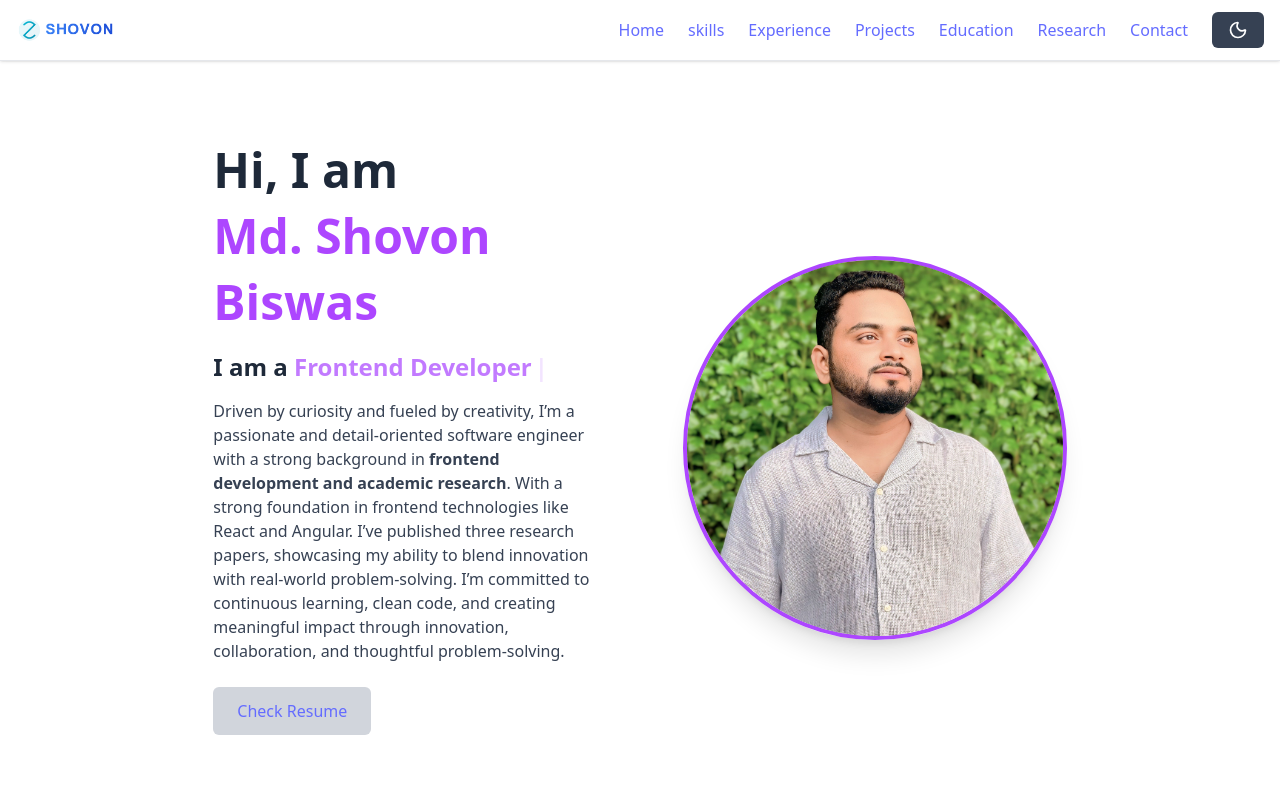
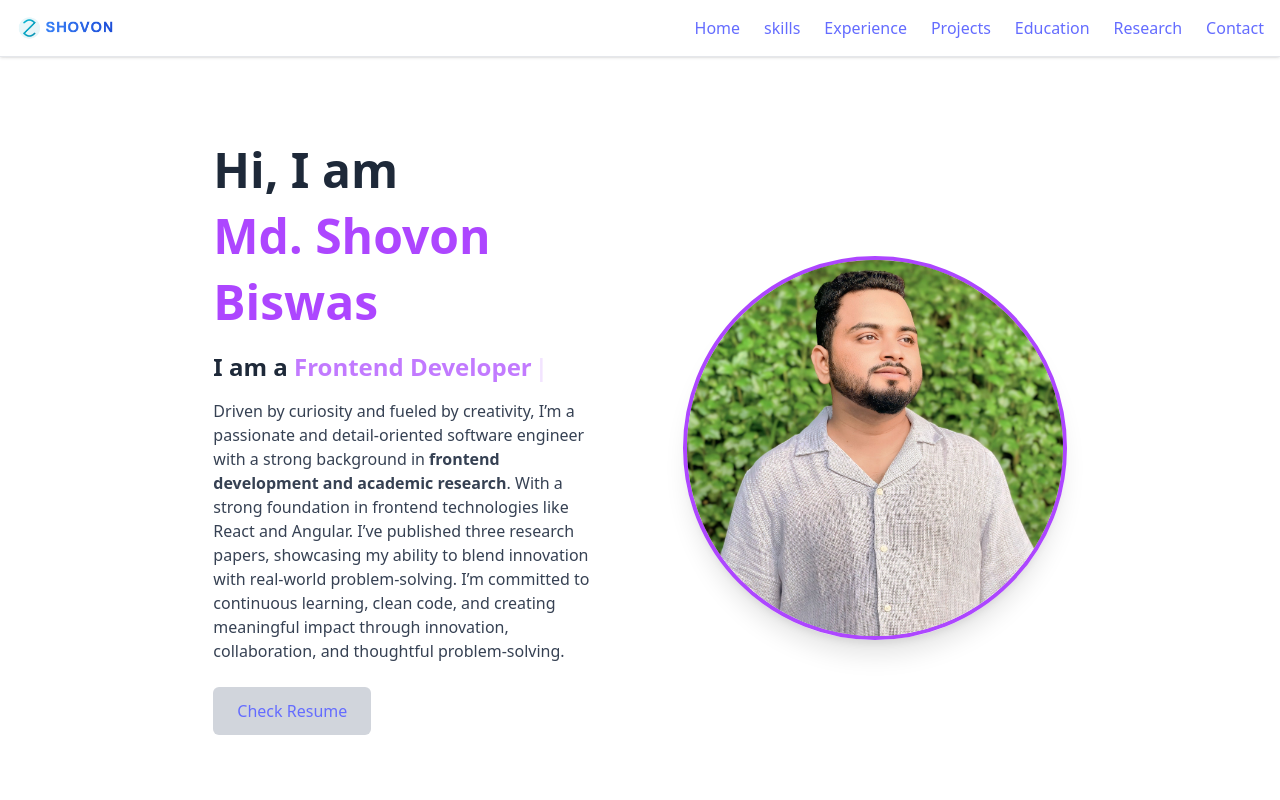
Before and after one commit to Imran-Shovon/Portfolio-React, a React (Vite) app: page /contact in a window 1280 px wide. Shown: the top 800 px of the page. Built offline with nearby package versions, Linux system fonts and the light colour scheme.

Commit message:
Hide dark mode button

```diff
--- a/src/components/Navbar.jsx
+++ b/src/components/Navbar.jsx
@@ -1,19 +1,19 @@
-import { Menu, Moon, Sun, X } from "lucide-react";
+import { Menu, X } from "lucide-react";
 import { useEffect, useState } from "react";
 import LOGO_IMAGE from '../assets/images/shovon_logo.png';
-import { toggleDarkMode } from "../utils/theme";
+// import { toggleDarkMode } from "../utils/theme";
 import Button from "./Button";
 
 const Navbar = () => {
-  const [isDark, setIsDark] = useState(() =>
-    document.documentElement.classList.contains("dark")
-  );
+  // const [isDark, setIsDark] = useState(() =>
+  //   document.documentElement.classList.contains("dark")
+  // );
   const [menuOpen, setMenuOpen] = useState(false);
 
-  const handleDarkToggle = () => {
-    toggleDarkMode();
-    setIsDark(!isDark);
-  };
+  // const handleDarkToggle = () => {
+  //   toggleDarkMode();
+  //   setIsDark(!isDark);
+  // };
 
   const handleMenuToggle = () => {
     setMenuOpen(!menuOpen);
@@ -57,22 +57,22 @@ const Navbar = () => {
               {item}
             </a>
           ))}
-          <Button
+          {/* <Button
             onClick={handleDarkToggle}
             className="bg-gray-700 text-gray-800 dark:text-white hover:bg-gray-400 dark:hover:bg-gray-700 p-2 rounded-full"
           >
             {isDark ? <Sun size={20} /> : <Moon size={20} />}
-          </Button>
+          </Button> */}
         </nav>
 
         {/* Mobile Menu Toggle */}
         <div className="md:hidden flex items-center gap-2">
-          <Button
+          {/* <Button
             onClick={handleDarkToggle}
             className="bg-gray-700 text-gray-800 dark:text-white hover:bg-gray-400 dark:hover:bg-gray-700 p-2 rounded-full"
           >
             {isDark ? <Sun size={20} /> : <Moon size={20} />}
-          </Button>
+          </Button> */}
           <Button
             onClick={handleMenuToggle}
             className="text-gray-800 dark:text-white p-2 rounded-full"
--- a/src/features/Contact/Contact.jsx
+++ b/src/features/Contact/Contact.jsx
@@ -199,7 +199,7 @@ const handleSubmit = async (e) => {
           <button
             type="submit"
             className="w-full bg-blue-600 hover:bg-blue-700
-                       text-white p-3 rounded-lg
+                       text-white p-3 rounded-lg cursor-pointer
                        flex items-center justify-center gap-2 font-medium
                        transition"
           >
```
